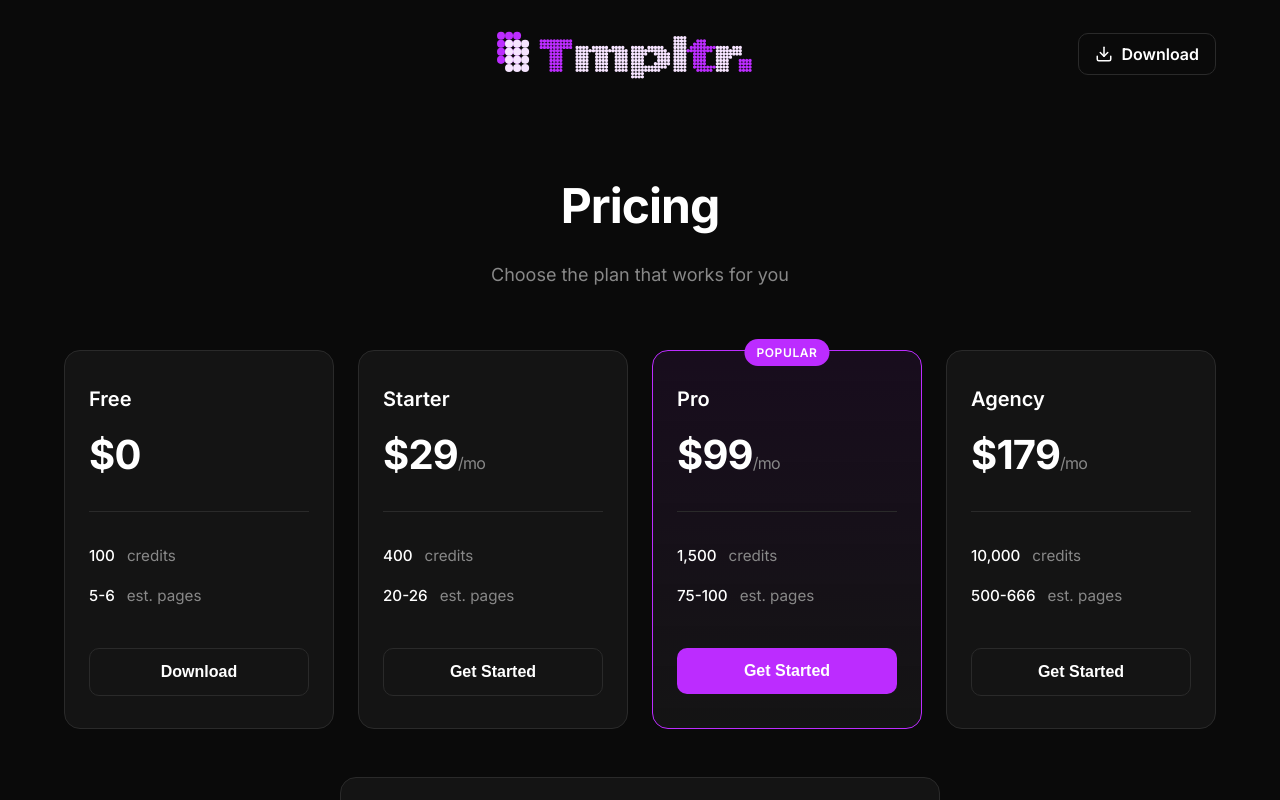
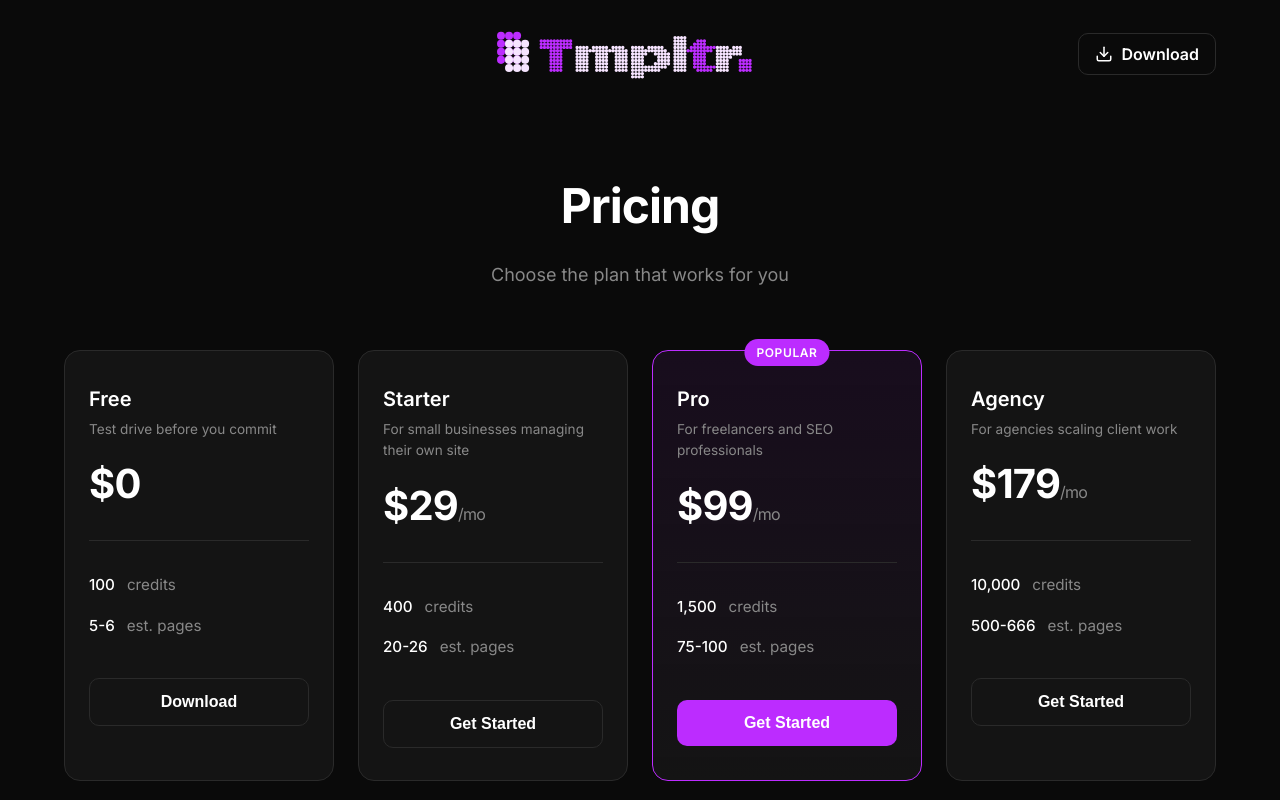
Before and after one commit to francis150/tmpltr-website, a Next.js app: page / in a window 1280 px wide. Shown: the top 800 px of the page. Built offline with nearby package versions, Linux system fonts and the light colour scheme.

Commit message:
description update

```diff
--- a/app/globals.css
+++ b/app/globals.css
@@ -157,8 +157,14 @@ body {
 .plan-name {
   font-size: 1.25rem;
   font-weight: 600;
-  margin-bottom: 8px;
+  margin-bottom: 4px;
   color: var(--text);
+}
+
+.plan-description {
+  font-size: 0.85rem;
+  color: var(--text-muted);
+  margin-bottom: 12px;
 }
 
 .plan-price {
--- a/app/page.js
+++ b/app/page.js
@@ -3,6 +3,7 @@ import Image from 'next/image'
 const plans = [
   {
     name: 'Free',
+    description: 'Test drive before you commit',
     price: '$0',
     period: '',
     credits: '100',
@@ -11,6 +12,7 @@ const plans = [
   },
   {
     name: 'Starter',
+    description: 'For small businesses managing their own site',
     price: '$29',
     period: '/mo',
     credits: '400',
@@ -19,6 +21,7 @@ const plans = [
   },
   {
     name: 'Pro',
+    description: 'For freelancers and SEO professionals',
     price: '$99',
     period: '/mo',
     credits: '1,500',
@@ -27,6 +30,7 @@ const plans = [
   },
   {
     name: 'Agency',
+    description: 'For agencies scaling client work',
     price: '$179',
     period: '/mo',
     credits: '10,000',
@@ -63,6 +67,7 @@ export default function Home() {
               <div key={plan.name} className={`pricing-card ${plan.featured ? 'featured' : ''}`}>
                 {plan.featured && <span className="badge">Popular</span>}
                 <h3 className="plan-name">{plan.name}</h3>
+                <p className="plan-description">{plan.description}</p>
                 <div className="plan-price">
                   {plan.price}
                   {plan.period && <span>{plan.period}</span>}
```
